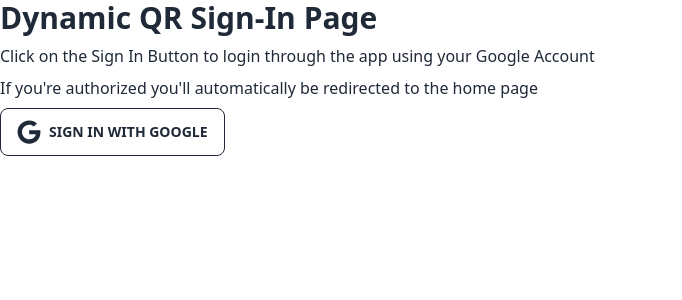
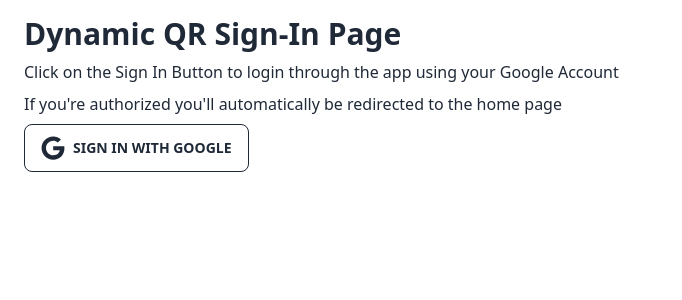
Before and after one commit to Seidenberg-Creative-Labs/dynamic-qr-frontend, a SvelteKit app: page /auth in a window 1280 px wide. Shown: the top 300 px of the page, without its empty margins (0-682 px from the left). Built offline with nearby package versions, Linux system fonts and the light colour scheme; no server answers.

Commit message:
Added more whitespace for auth page

```diff
--- a/src/routes/auth/+page.svelte
+++ b/src/routes/auth/+page.svelte
@@ -23,7 +23,7 @@
 	}
 </script>
 
-<main class="container mx-auto space-y-2">
+<main class="container mx-auto space-y-2 px-6 py-4">
 	<h1 class="font-bold text-3xl">Dynamic QR Sign-In Page</h1>
 	<p>Click on the Sign In Button to login through the app using your Google Account</p>
 	<p>If you're authorized you'll automatically be redirected to the home page</p>
```
